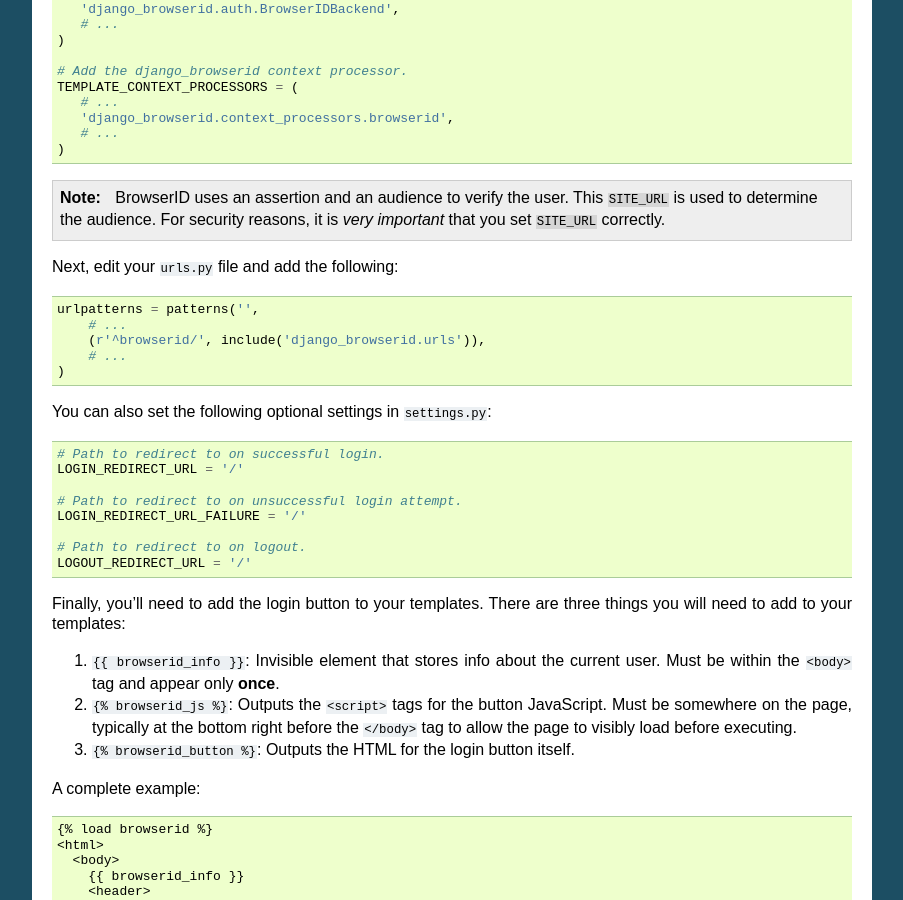
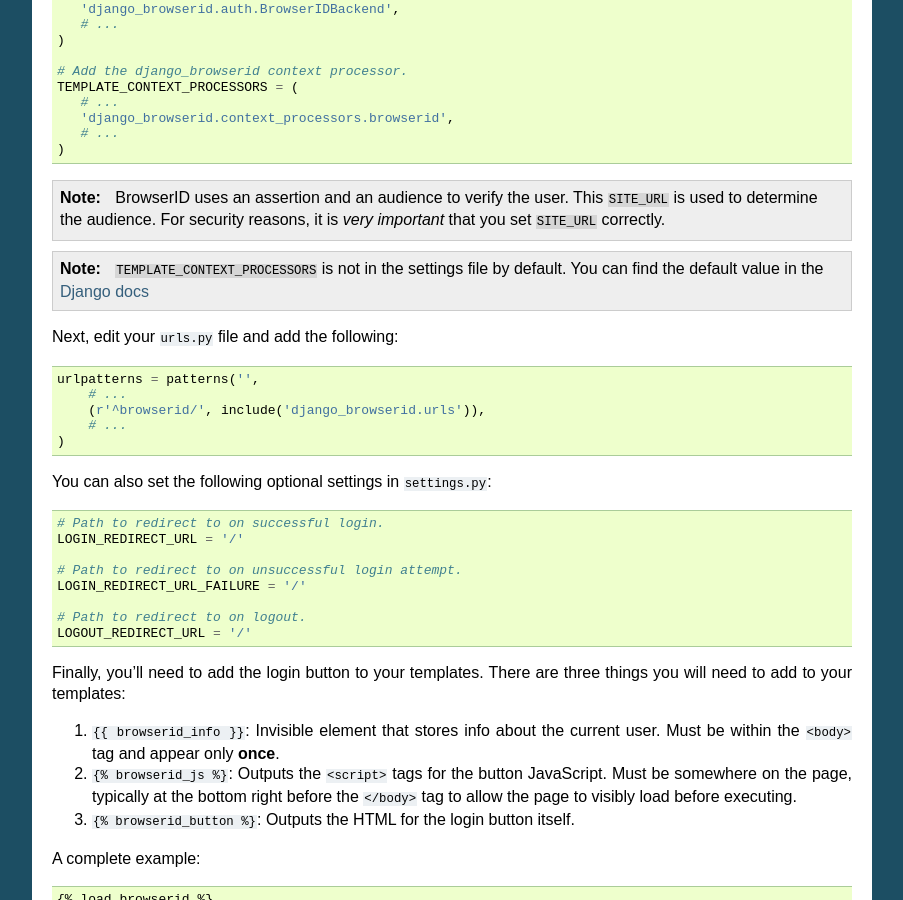
Before and after one commit to mozilla/django-browserid, a Sphinx documentation site: the page built from docs/setup.rst, in a window 1280 px wide and 900 px high, scrolled down 541 px. Shown: the whole window, without its empty margins (198-1101 px from the left). Built offline with Sphinx 7.4.7, drawn with Linux system fonts in a browser that asks for light colours.

Commit message:
Add note to docs for template_context_processors

```diff
--- a/docs/setup.rst
+++ b/docs/setup.rst
@@ -43,6 +43,9 @@ To use ``django-browserid``, you'll need to make a few changes to your
 .. note:: BrowserID uses an assertion and an audience to verify the user. This
    ``SITE_URL`` is used to determine the audience. For security reasons, it is
    *very important* that you set ``SITE_URL`` correctly.
+
+.. note:: ``TEMPLATE_CONTEXT_PROCESSORS`` is not in the settings file by
+   default. You can find the default value in the `Django docs`_
 
 Next, edit your ``urls.py`` file and add the following::
 
@@ -125,6 +128,7 @@ a logout button if the user is logged in.
 
 .. _jQuery: http://jquery.com/
 .. _Jinja2: http://jinja.pocoo.org/
+.. _`Django docs`: https://docs.djangoproject.com/en/dev/ref/settings/#template-context-processors
 
 Static Files
 ------------
```
